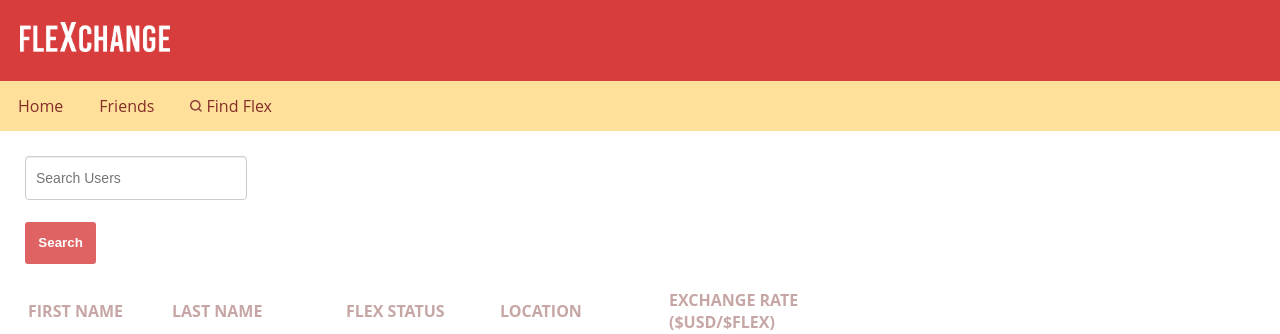
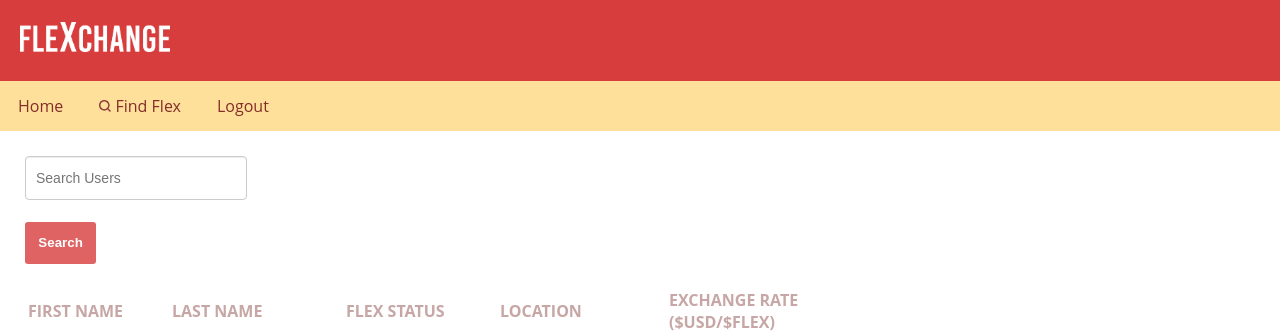
Before and after one commit to huisit/flexchange, a PHP site: page /search.php in a window 1280 px wide. Shown: the top 334 px of the page. Run offline with PHP 8.4, Linux system fonts and the light colour scheme; data comes from the database, SQL or seed files in the repository; a stand-in replaces the project's code that opens the database connection.

Commit message:
Added logout

```diff
--- a/search.php
+++ b/search.php
@@ -67,8 +67,8 @@ if (isset($_GET['orderBy']) && in_array($_GET['orderBy'], $orderBy)) {
     <div class="navbar">
       <ul class="navbarlinks">
         <li><a href="flexupdate.php">Home</a></li>
-        <li><a href="">Friends</a></li>
         <li><a href="search.php"><img src="search.png" width="12px"> Find Flex</a><li>
+        <li><a href="logout.php" class="logout">Logout</a></li>
       </ul>
     </div>
 
```
